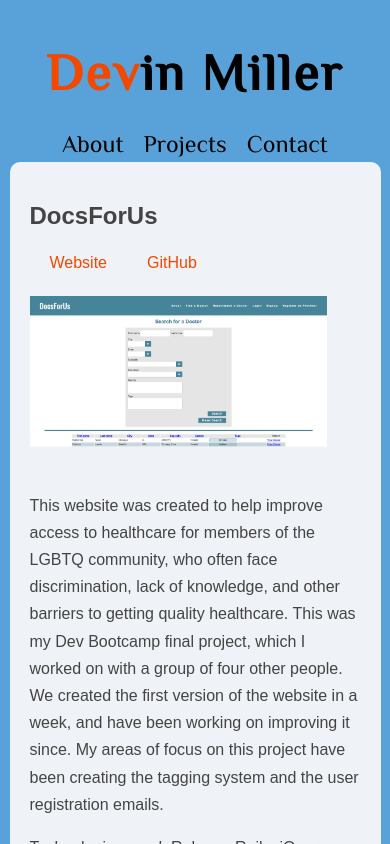
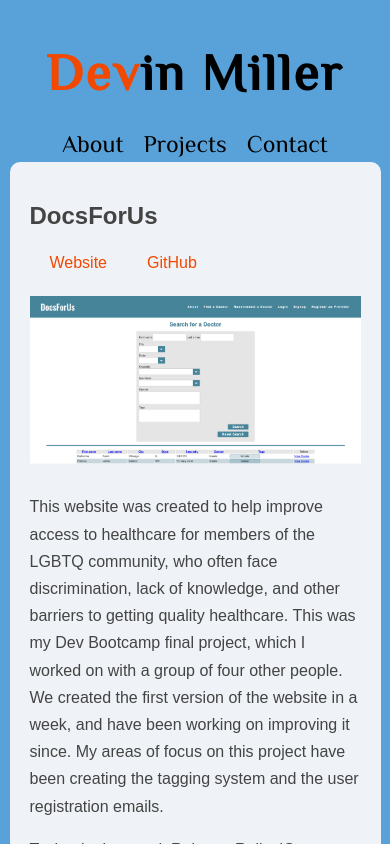
Before and after one commit to devzmiller/devin-portfolio, a React (Create React App) app: page / in a window 390 px wide. Both pictures are taken after a click on the item "Projects". Shown: the top 844 px of the page. Built offline with nearby package versions, Linux system fonts and the light colour scheme.

Commit message:
Projects page scrolls to the top when project links are clicked (useful on mobile). Widen project images for mobile.

```diff
--- a/src/components/Projects.js
+++ b/src/components/Projects.js
@@ -12,7 +12,8 @@
   }
 
   go(event) {
-    this.setState({currentProject: event.target.id})
+    this.setState({currentProject: event.target.id});
+    window.scrollTo(0,0);
   }
 
   render() {
--- a/src/stylesheets/Projects.css
+++ b/src/stylesheets/Projects.css
@@ -26,7 +26,7 @@
 
 .project-image {
   max-width: 90%;
-  margin: 20px 0px; }
+  margin: 20px 0px 5px 0px; }
 
 .single-project-link {
   margin: 0px 10px;
@@ -48,4 +48,6 @@
     border-top: 1px dotted #f24800;
     padding-top: 0px; }
     .project-links li {
-      margin: 0; } }
+      margin: 0; }
+  .project-image {
+    max-width: 100%; } }
--- a/src/stylesheets/Projects.scss
+++ b/src/stylesheets/Projects.scss
@@ -32,7 +32,7 @@
 
 .project-image {
   max-width: 90%;
-  margin: 20px 0px;
+  margin: 20px 0px 5px 0px;;
 }
 
 .single-project-link {
@@ -64,4 +64,8 @@
       margin: 0;
     }
   }
+
+  .project-image {
+    max-width: 100%;
+  }
 }
```
